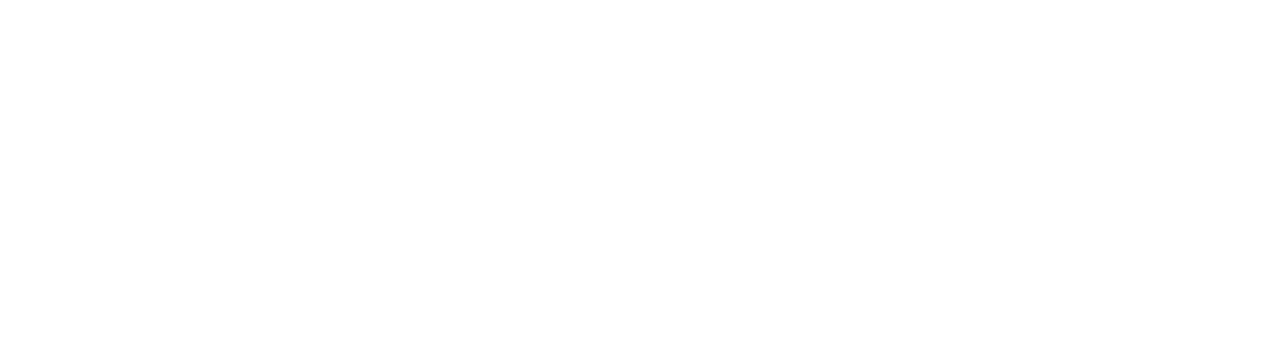
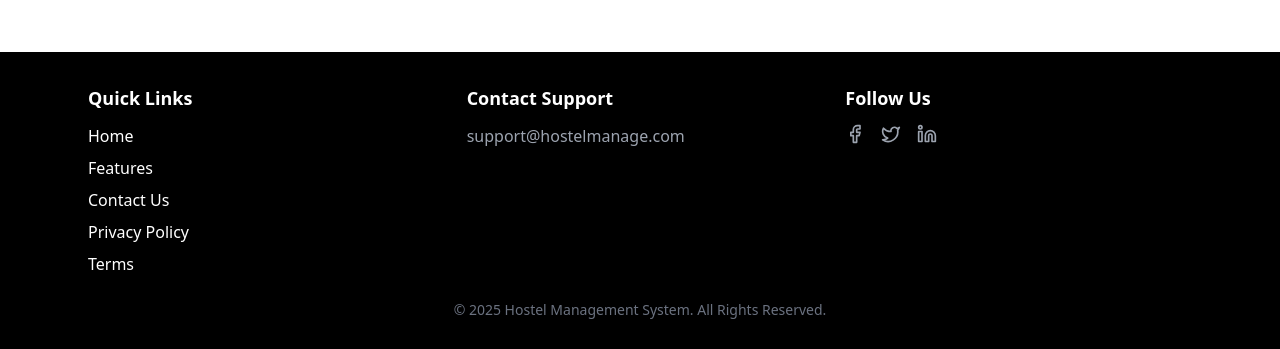
Before and after one commit to dev-aditya-lab/EnderDevs-Hostel-Management-System, a React (Vite) app: page / in a window 1280 px wide. Shown: the part 2422-2771 px from the top of the page. Before the commit the page ends 2474 px from the top, so only its background shows below. Built offline with nearby package versions, Linux system fonts and the light colour scheme; grey boxes are pictures that could not be loaded.

Commit message:
footer added

```diff
--- /dev/null
+++ b/src/components/Footer.jsx
@@ -0,0 +1,48 @@
+import { Facebook, Twitter, Linkedin } from "lucide-react";
+
+export default function Footer() {
+  return (
+    <footer className="bg-black text-white py-8">
+      <div className="max-w-6xl mx-auto px-6 grid grid-cols-1 md:grid-cols-3 gap-8 text-center md:text-left">
+        {/* Quick Links */}
+        <div>
+          <h3 className="text-lg font-semibold mb-3">Quick Links</h3>
+          <ul className="space-y-2">
+            <li><a href="#" className="hover:underline">Home</a></li>
+            <li><a href="#" className="hover:underline">Features</a></li>
+            <li><a href="#" className="hover:underline">Contact Us</a></li>
+            <li><a href="#" className="hover:underline">Privacy Policy</a></li>
+            <li><a href="#" className="hover:underline">Terms</a></li>
+          </ul>
+        </div>
+
+        {/* Contact Support */}
+        <div>
+          <h3 className="text-lg font-semibold mb-3">Contact Support</h3>
+          <p className="text-gray-400">support@hostelmanage.com</p>
+        </div>
+
+        {/* Social Links */}
+        <div>
+          <h3 className="text-lg font-semibold mb-3">Follow Us</h3>
+          <div className="flex justify-center md:justify-start gap-4">
+            <a href="#" className="text-gray-400 hover:text-white">
+              <Facebook size={20} />
+            </a>
+            <a href="#" className="text-gray-400 hover:text-white">
+              <Twitter size={20} />
+            </a>
+            <a href="#" className="text-gray-400 hover:text-white">
+              <Linkedin size={20} />
+            </a>
+          </div>
+        </div>
+      </div>
+
+      {/* Copyright */}
+      <div className="text-center text-gray-500 text-sm mt-6">
+        © 2025 Hostel Management System. All Rights Reserved.
+      </div>
+    </footer>
+  );
+}
--- a/src/pages/Home/Home.jsx
+++ b/src/pages/Home/Home.jsx
@@ -1,4 +1,5 @@
 import FeaturesSection from "@/components/FeaturesSection"
+import Footer from "@/components/Footer"
 import HowItWorks from "@/components/HowItWorks"
 import L_Hero from "@/components/L_Hero"
 import Navbar from "@/components/Navbar"
@@ -12,6 +13,7 @@
         <HowItWorks/>
         <FeaturesSection/>
         <TestimonialsSection/>
+        <Footer/>
     </>
   )
 }
```
